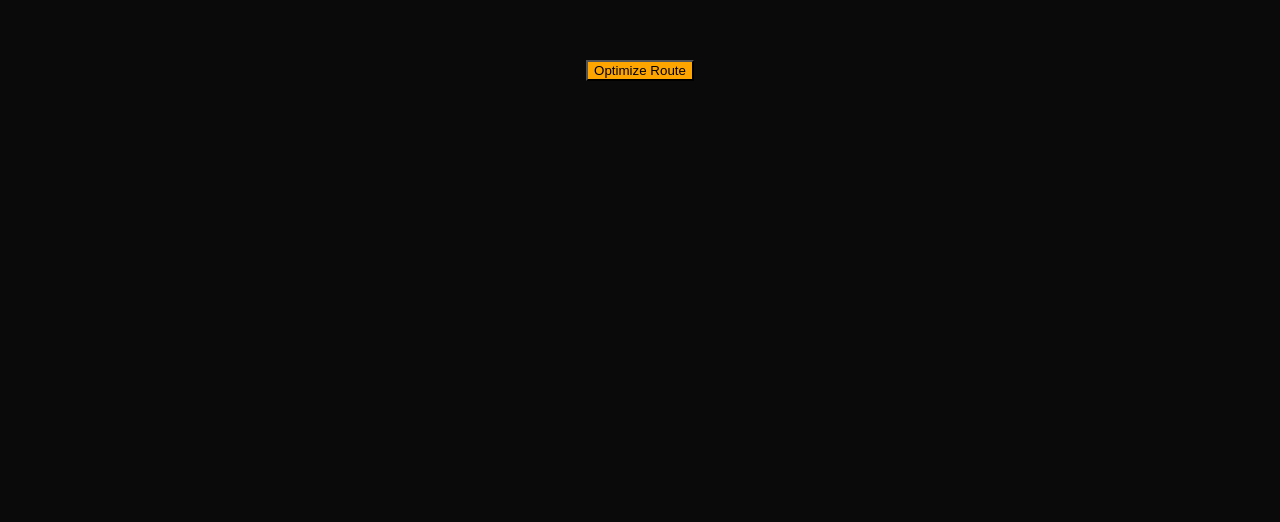
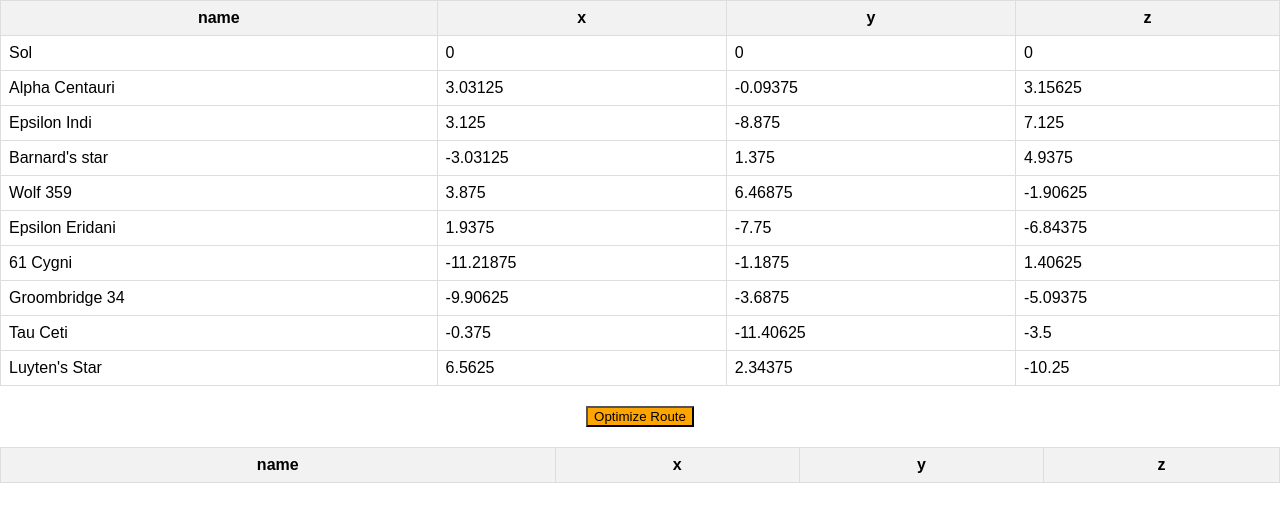
Before and after one commit to AG2022N/RoutePlotter, a plain HTML site: page index.html in a window 1280 px wide. Drawn offline with Linux system fonts and the light colour scheme.

Commit message:
Added populateTable in js, changed css and index

```diff
--- a/css/main.css
+++ b/css/main.css
@@ -1,6 +1,6 @@
 body {
     margin:  0;
-    background-color: rgb(10, 10, 10);
+    background-color: rgb(255, 255, 255);
     font-family: Arial, sans-serif;
 }
 
--- a/index.html
+++ b/index.html
@@ -9,24 +9,33 @@
 </head>
 <body>
 
-<div class = "container">
-    <div id="waypoint-table">
-        <table id="waypoints">
-
-        </table>
-    </div>
-</div>
+<table class="waypoints">
+    <thead>
+        <tr>
+            <th>name</th>
+            <th>x</th>
+            <th>y</th>
+            <th>z</th>
+        </tr>
+    </thead>
+    <tbody>
+    </tbody>
+</table>
 
 <button class="optimize-button">Optimize Route</button>
 
-<div class = "container">
-    <div id="optimized-route-table">
-        <table id="optimized-route">
-
-        </table>
-    </div>
-</div>
-
+<table class="optimized-route">
+    <thead>
+        <tr>
+            <th>name</th>
+            <th>x</th>
+            <th>y</th>
+            <th>z</th>
+        </tr>
+    </thead>
+    <tbody>
+    </tbody>
+</table>
 </body>
 <script src="js/main.js"></script>
 </html>
--- a/js/main.js
+++ b/js/main.js
@@ -21,25 +21,17 @@ const waypoints = [
     new Waypoint("Luyten's Star",  6.5625, 2.34375, -10.25),
 ];
 
-// Function to add a new waypoint
 function addWaypoint(name, x, y, z) {
     const newWaypoint = new Waypoint(name, x, y, z);
     waypoints.push(newWaypoint);
 }
 
-// Function to remove a waypoint by name
 function removeWaypointByName(name) {
     const index = waypoints.findIndex(waypoint => waypoint.name === name);
     if (index !== -1) {
         waypoints.splice(index, 1);
     }
 }
-
-//addWaypoint("D", 2, 3, 0); // Add a new waypoint with name "D" and coordinates (2, 3, 0)
-//console.log("Waypoints after adding 'D':", waypoints);
-
-//removeWaypointByName("B"); // Remove waypoint with name "B"
-//console.log("Waypoints after removing 'B':", waypoints);
 
 function distance(waypoint1, waypoint2) {
     return Math.sqrt(Math.pow(waypoint2.x - waypoint1.x, 2) +
@@ -89,3 +81,18 @@ function findShortestPath(waypoints) {
 
     return shortestPath;
 }
+
+function populateTable(waypoints) {
+    const tableBody = document.querySelector('.waypoints tbody');
+    tableBody.innerHTML = '';
+
+    waypoints.forEach(waypoint => {
+        const row = tableBody.insertRow();
+        Object.values(waypoint).forEach(val => {
+            const cell = row.insertCell();
+            cell.textContent = val;
+        });
+    });
+}
+
+populateTable(waypoints);
```
Also changed, not shown: Temporary/RoutePlotterMockupV2-Animated.gif (added), 1 other file.
